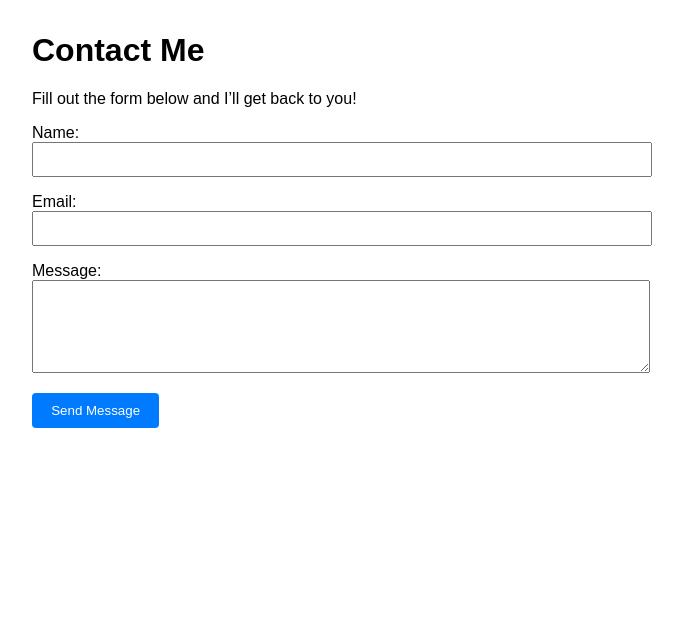
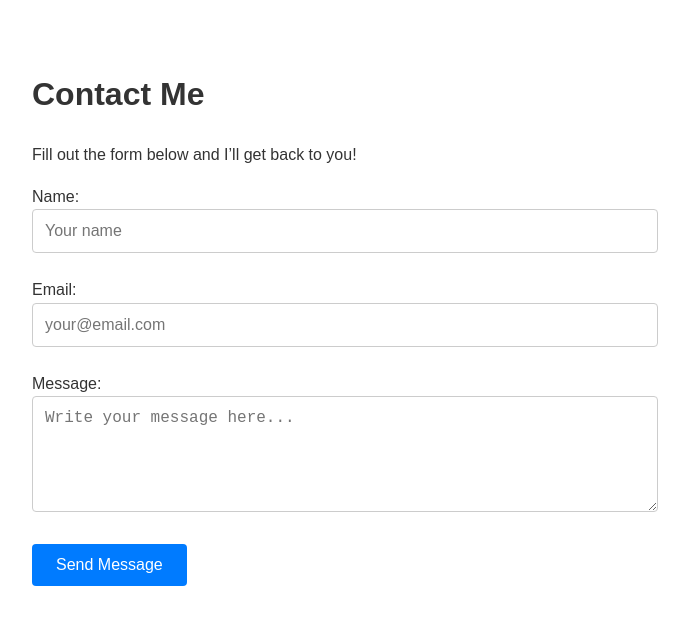
Before and after one commit to Anne-Okingo/Contact-Form, a React (Create React App) app in the folder contact-form/: page / in a window 1280 px wide. Shown: the top 624 px of the page, without its empty margins (308-997 px from the left). Built offline with nearby package versions, Linux system fonts and the light colour scheme.

Commit message:
style: enhance contact form accessibility and UX styling

```diff
--- a/contact-form/src/App.js
+++ b/contact-form/src/App.js
@@ -25,30 +25,67 @@ function App() {
   };
 
   return (
-    <main style={{ fontFamily: "Arial", maxWidth: "600px", margin: "2rem auto" }}>
-      <h1>Contact Me</h1>
-      <p>Fill out the form below and I’ll get back to you!</p>
+    <main
+      style={{
+        fontFamily: "Arial, sans-serif",
+        maxWidth: "600px",
+        margin: "2rem auto",
+        padding: "1rem",
+        lineHeight: 1.6,
+        color: "#333",
+      }}
+    >
+      <h1 tabIndex="0">Contact Me</h1>
+      <p tabIndex="0">Fill out the form below and I’ll get back to you!</p>
 
+      {/* Success Message */}
       {status === "success" && (
-        <div role="status" style={{ color: "green", marginBottom: "1rem" }}>
-           Your message has been sent successfully!
+        <div
+          role="status"
+          aria-live="polite"
+          style={{
+            color: "#155724",
+            backgroundColor: "#d4edda",
+            border: "1px solid #c3e6cb",
+            padding: "1rem",
+            borderRadius: "4px",
+            marginBottom: "1rem",
+          }}
+        >
+          ✅ Your message has been sent successfully!
         </div>
       )}
 
+      {/* Error Message */}
       {status === "error" && (
-        <div role="alert" style={{ color: "red", marginBottom: "1rem" }}>
-          Something went wrong. Please try again.
+        <div
+          role="alert"
+          aria-live="assertive"
+          style={{
+            color: "#721c24",
+            backgroundColor: "#f8d7da",
+            border: "1px solid #f5c6cb",
+            padding: "1rem",
+            borderRadius: "4px",
+            marginBottom: "1rem",
+          }}
+        >
+          ❌ Something went wrong. Please try again.
         </div>
       )}
 
-      <form onSubmit={handleSubmit}>
+      {/* Contact Form */}
+      <form onSubmit={handleSubmit} aria-label="Contact Form">
         <label htmlFor="name">Name:</label>
         <input
           name="name"
           id="name"
           type="text"
           required
-          style={{ width: "100%", padding: "0.5rem", marginBottom: "1rem" }}
+          aria-required="true"
+          placeholder="Your name"
+          aria-label="Name"
+          style={inputStyle}
         />
 
         <label htmlFor="email">Email:</label>
@@ -57,7 +94,10 @@ function App() {
           id="email"
           type="email"
           required
-          style={{ width: "100%", padding: "0.5rem", marginBottom: "1rem" }}
+          aria-required="true"
+          placeholder="your@email.com"
+          aria-label="Email"
+          style={inputStyle}
         />
 
         <label htmlFor="message">Message:</label>
@@ -65,21 +105,17 @@ function App() {
           name="message"
           id="message"
           required
+          aria-required="true"
           rows="5"
-          style={{ width: "100%", padding: "0.5rem", marginBottom: "1rem" }}
+          placeholder="Write your message here..."
+          aria-label="Message"
+          style={{ ...inputStyle, resize: "vertical" }}
         />
 
         <button
           type="submit"
           disabled={status === "submitting"}
-          style={{
-            backgroundColor: "#007bff",
-            color: "#fff",
-            padding: "0.6rem 1.2rem",
-            border: "none",
-            borderRadius: "4px",
-            cursor: "pointer",
-          }}
+          style={buttonStyle}
         >
           {status === "submitting" ? "Sending..." : "Send Message"}
         </button>
@@ -88,4 +124,25 @@ function App() {
   );
 }
 
+// ✅ Style Objects
+const inputStyle = {
+  width: "100%",
+  padding: "0.75rem",
+  fontSize: "1rem",
+  marginBottom: "1.5rem",
+  border: "1px solid #ccc",
+  borderRadius: "4px",
+  outlineColor: "#007bff",
+};
+
+const buttonStyle = {
+  backgroundColor: "#007bff",
+  color: "#fff",
+  padding: "0.75rem 1.5rem",
+  fontSize: "1rem",
+  border: "none",
+  borderRadius: "4px",
+  cursor: "pointer",
+};
+
 export default App;
```
